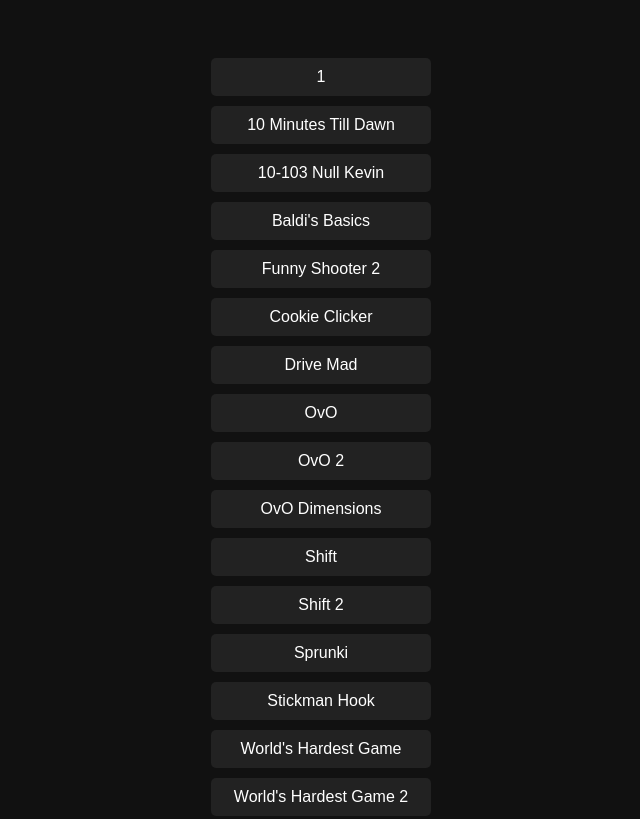
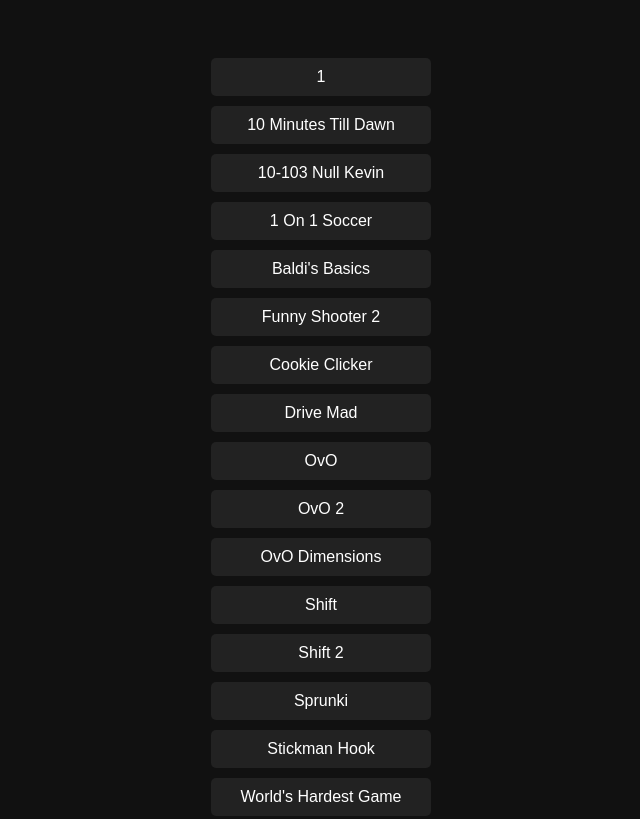
Before and after one commit to pixelpill/GojoCatGames, a plain HTML site: page index.html in a window 1280 px wide. Shown: the top 819 px of the page, without its empty margins (319-959 px from the left). Drawn offline with Linux system fonts and the light colour scheme.

Commit message:
Update index.html

```diff
--- a/index.html
+++ b/index.html
@@ -32,6 +32,7 @@
 <a href="1.html">1</a>
   <a href="10mtd.html">10 Minutes Till Dawn</a>
    <a href="10-103nk.html">10-103 Null Kevin</a>
+    <a href="1on1soccer.html">1 On 1 Soccer</a>
   <a href="BaldisBasics.html">Baldi's Basics</a>
 <a href="FunnyShooter2.html">Funny Shooter 2</a>
  <a href="CookieClicker.html">Cookie Clicker</a>
```
